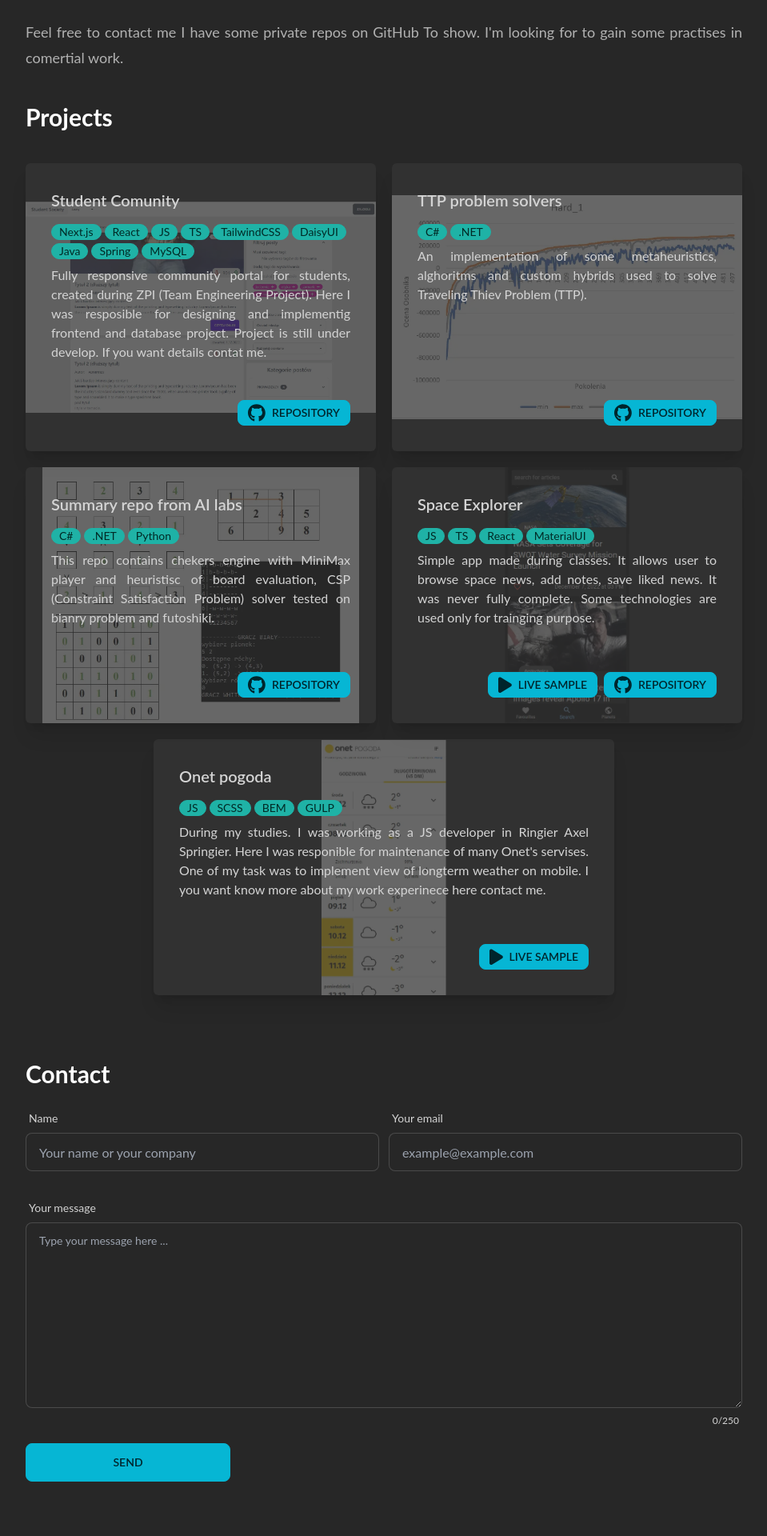
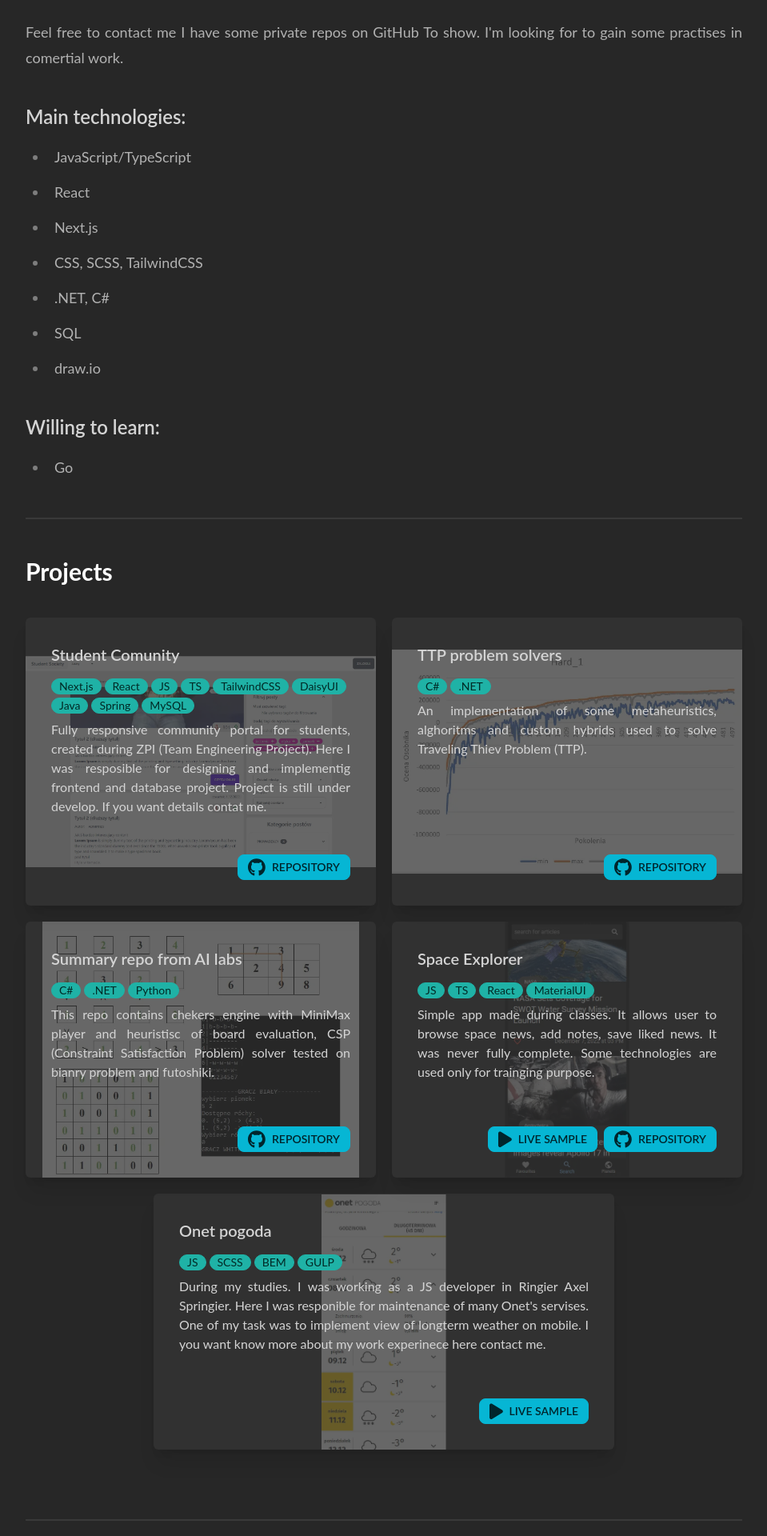
Before and after one commit to EP-coode/portfolio_v2, a Next.js app: page / in a window 1280 px wide. Shown: the part 1320-3240 px from the top of the page at 80% size, without its empty margins (240-1199 px from the left). Built offline with nearby package versions, Linux system fonts and the light colour scheme.

Commit message:
add dividers, update about me

```diff
--- a/content/aboutme.md
+++ b/content/aboutme.md
@@ -10,3 +10,15 @@ Log time ago I was also designing some 3d models as a hobby ([link](https://www.
 I was also a member of student science club [“Solvro” ](https://solvro.pwr.edu.pl/). Here I worked as Frontend developer in project “lokalniej”. We were designing administrator panel for this app using ant design.
 
 Feel free to contact me I have some private repos on GitHub To show. I'm looking for to gain some practises in comertial work.
+
+### Main technologies:
+* JavaScript/TypeScript
+* React
+* Next.js
+* CSS, SCSS, TailwindCSS
+* .NET, C#
+* SQL
+* draw.io
+
+### Willing to learn:
+* Go
--- a/pages/index.tsx
+++ b/pages/index.tsx
@@ -143,6 +143,7 @@ const Home: NextPage<InferGetServerSidePropsType<typeof getStaticProps>> = ({
                     <Section title="AboutMe">
                       <MarkdownSection content={aboutMeSection.content} />
                     </Section>
+                    <div className="divider"></div>
                   </TrackableSection>
                 )}
                 <TrackableSection id="Projects">
@@ -153,6 +154,7 @@ const Home: NextPage<InferGetServerSidePropsType<typeof getStaticProps>> = ({
                       ))}
                     </ProjectContainer>
                   </Section>
+                  <div className="divider"></div>
                 </TrackableSection>
                 <TrackableSection id="Contact">
                   <Section title="Contact" className="min-h-[20rem]">
```
